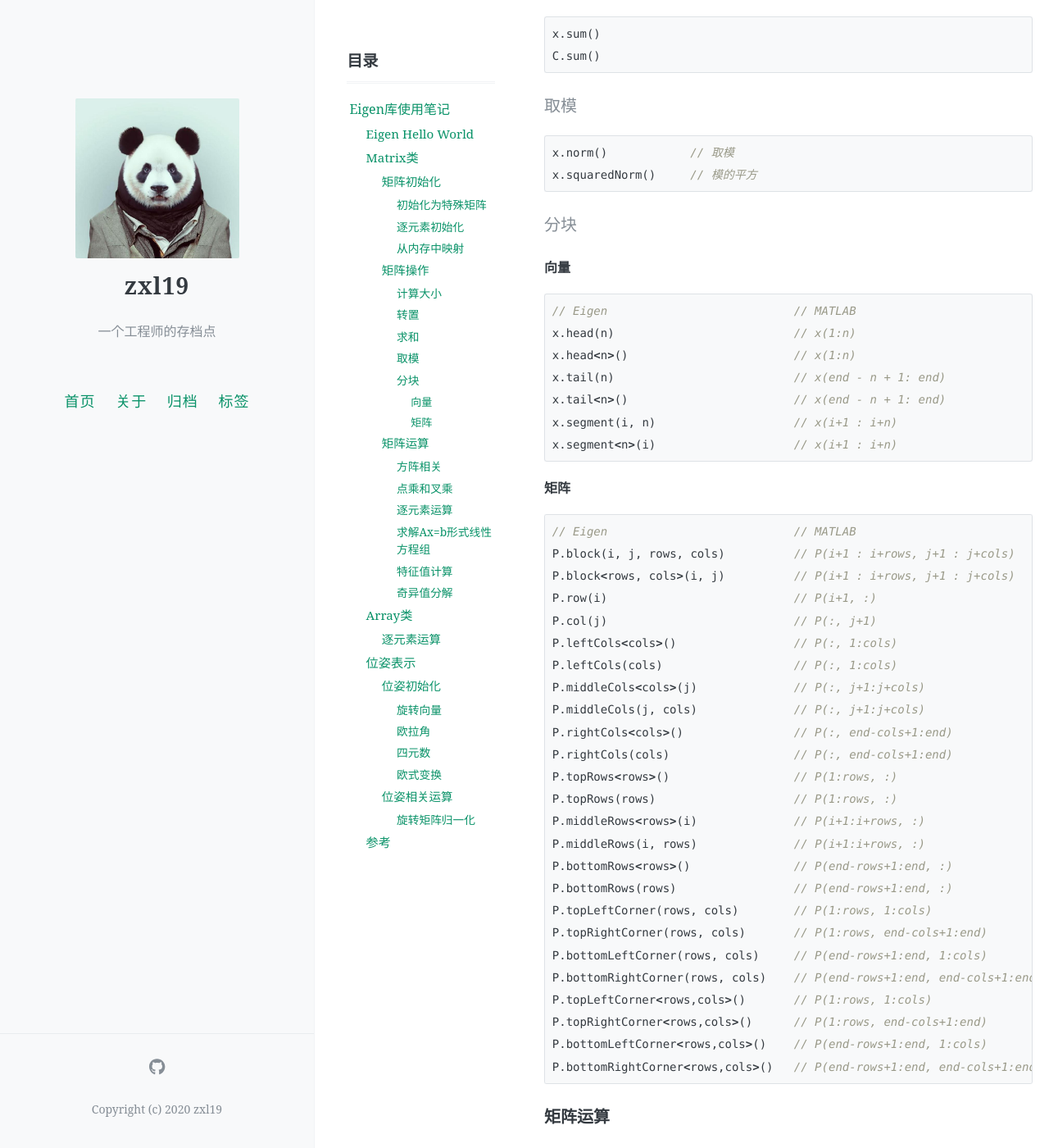
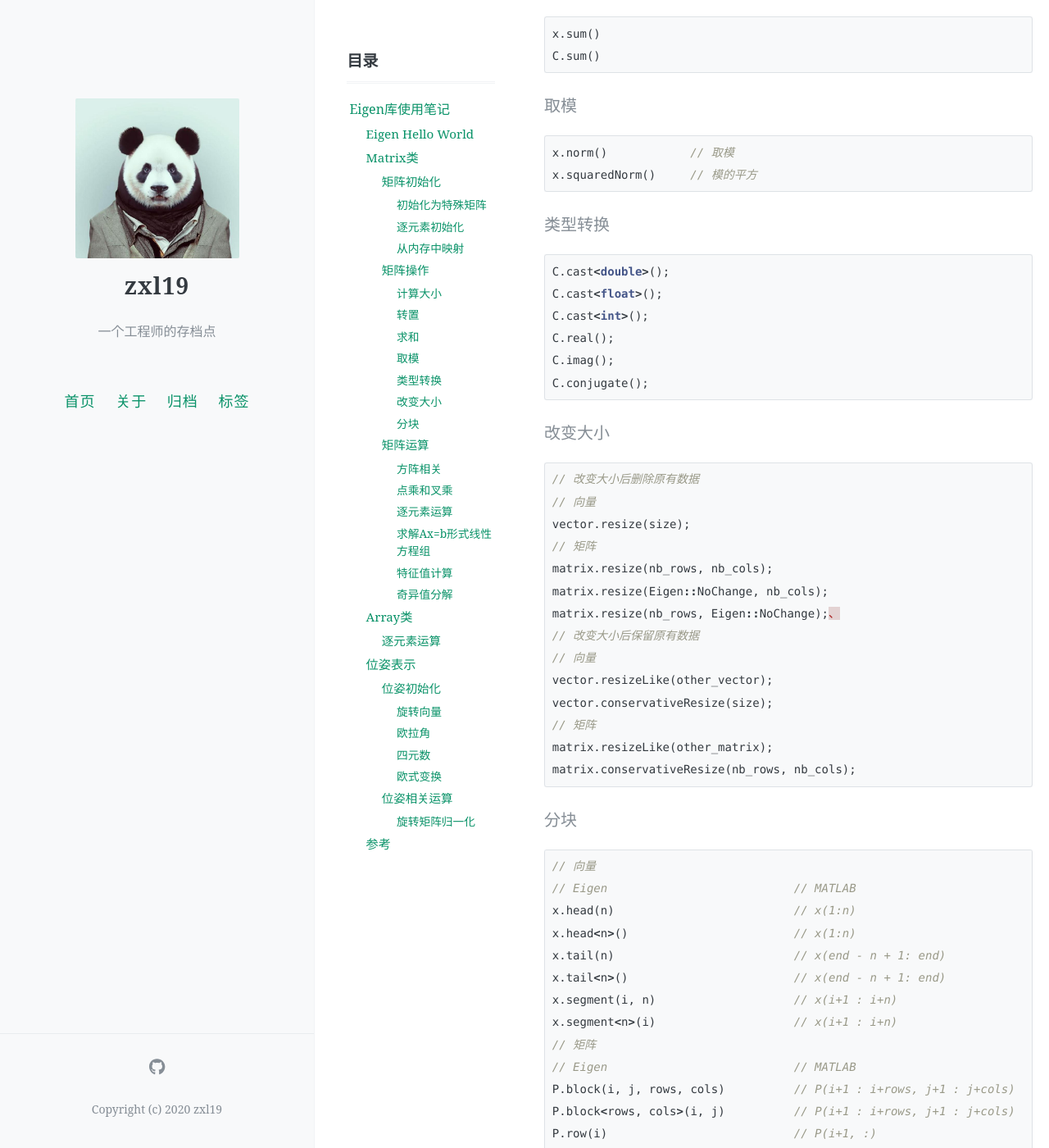
Before and after one commit to zxl19/zxl19.github.io, a Jekyll site: the page built from _posts/2021-08-23-eigen-note.md, in a window 1280 px wide and 1400 px high, scrolled down 4152 px. Shown: the whole window at 82% size. Built offline with Jekyll 4.4.1, drawn with Linux system fonts in a browser that asks for light colours; comment, search, counter and statistics services are not loaded; some of the changed text lies outside the part shown.

Commit message:
Update Posts

````diff
--- a/_posts/2021-08-23-eigen-note.md
+++ b/_posts/2021-08-23-eigen-note.md
@@ -22,7 +22,7 @@ pinned: true
 5. `#include <Eigen/Geometry>`为几何模块，包含SLAM相关的位姿表示、四元数、旋转向量等；
 6. 对于MATLAB用户，可以参考[Eigen short ASCII reference](https://eigen.tuxfamily.org/dox/AsciiQuickReference.txt)快速入门，[zxl19/Eigen-Cheatsheet](https://github.com/zxl19/Eigen-Cheatsheet)将其整理成Markdown和PDF文档；
 7. `Matrix`模板类定义了矩阵和向量，用于进行线性代数运算；`Array`模板类定义了数组，用于进行类似MATLAB的逐元素操作；
-8. Eigen使用`typedef`关键字重命名了常用大小的矩阵和数组，后缀`f`代表`float`、`d`代表`double`、`i`代表`int`，在使用中应尽可能少用动态大小的矩阵和数组，以提高运行速度：
+8. Eigen使用`typedef`关键字重命名了常用大小的矩阵和数组，后缀`f`代表`float`、`d`代表`double`、`i`代表`int`，不同精度的矩阵在运算中禁止混用，需要显式类型转换，在使用中应尽可能少用动态大小的矩阵和数组，以提高运行速度：
 
     ```cpp
     // Matrix类
@@ -195,11 +195,40 @@ x.norm()            // 取模
 x.squaredNorm()     // 模的平方
 ```
 
+#### 类型转换
+
+```cpp
+C.cast<double>();
+C.cast<float>();
+C.cast<int>();
+C.real();
+C.imag();
+C.conjugate();
+```
+
+#### 改变大小
+
+```cpp
+// 改变大小后删除原有数据
+// 向量
+vector.resize(size);
+// 矩阵
+matrix.resize(nb_rows, nb_cols);
+matrix.resize(Eigen::NoChange, nb_cols);
+matrix.resize(nb_rows, Eigen::NoChange);、
+// 改变大小后保留原有数据
+// 向量
+vector.resizeLike(other_vector);
+vector.conservativeResize(size);
+// 矩阵
+matrix.resizeLike(other_matrix);
+matrix.conservativeResize(nb_rows, nb_cols);
+```
+
 #### 分块
 
-##### 向量
-
 ```cpp
+// 向量
 // Eigen                           // MATLAB
 x.head(n)                          // x(1:n)
 x.head<n>()                        // x(1:n)
@@ -207,11 +236,7 @@ x.tail(n)                          // x(end - n + 1: end)
 x.tail<n>()                        // x(end - n + 1: end)
 x.segment(i, n)                    // x(i+1 : i+n)
 x.segment<n>(i)                    // x(i+1 : i+n)
-```
-
-##### 矩阵
-
-```cpp
+// 矩阵
 // Eigen                           // MATLAB
 P.block(i, j, rows, cols)          // P(i+1 : i+rows, j+1 : j+cols)
 P.block<rows, cols>(i, j)          // P(i+1 : i+rows, j+1 : j+cols)
````
Also changed, not shown: _posts/2021-10-30-python-config.md (+1 -1 lines).
